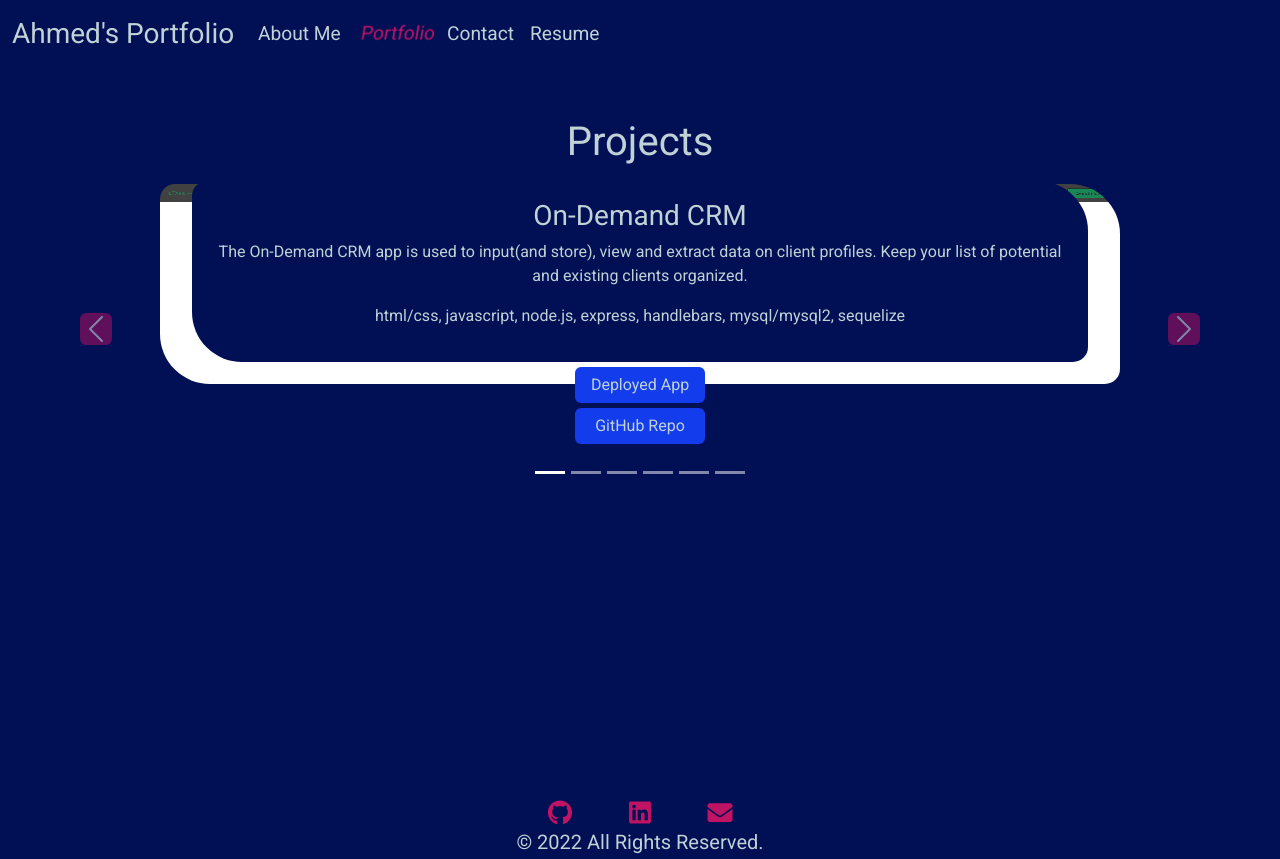
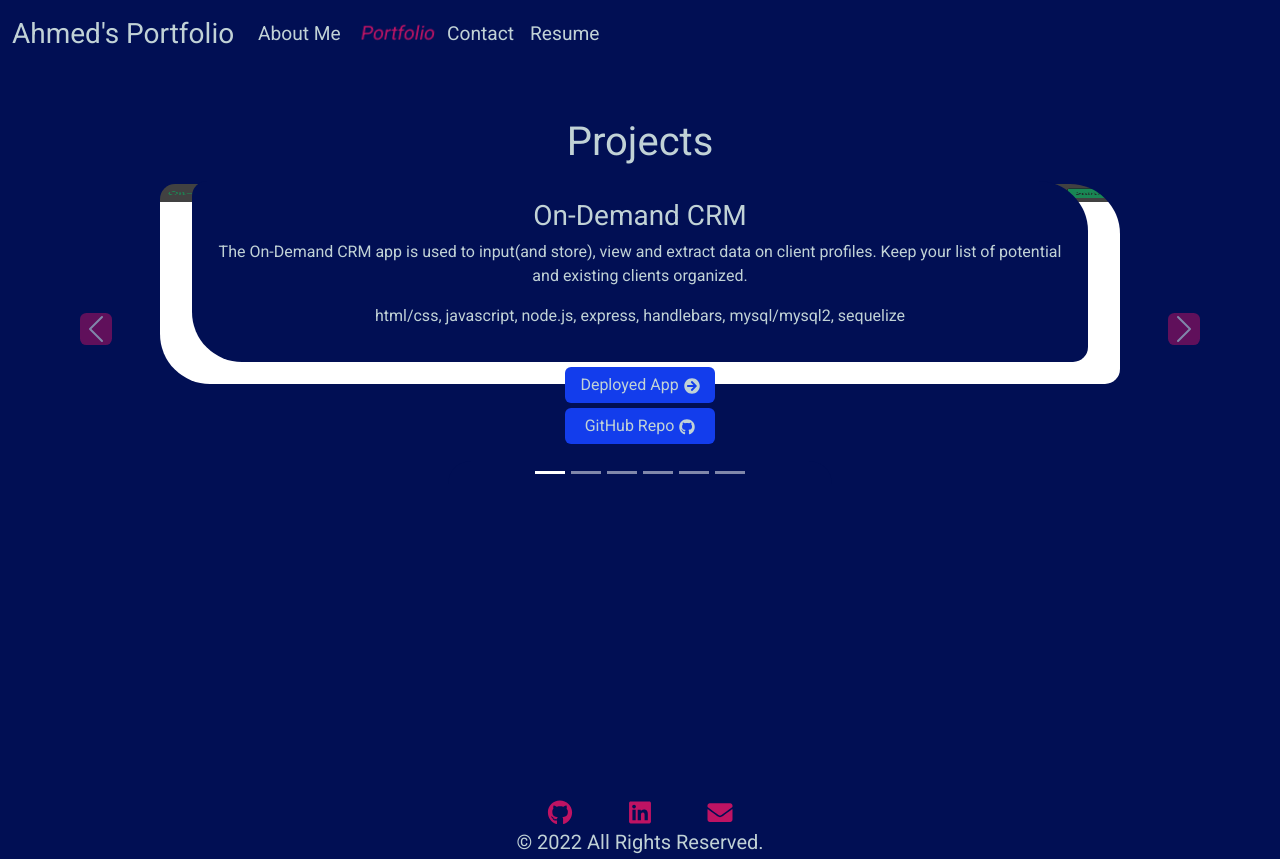
Before and after one commit to AhmedAlkh/react-portfolio, a React (Create React App) app in the folder my-app/: page / in a window 1280 px wide. Both pictures are taken after a click on the button "Portfolio". Built offline with nearby package versions, Linux system fonts and the light colour scheme.

Commit message:
added icons to buttons on portfolio page

```diff
--- a/my-app/public/styles.css
+++ b/my-app/public/styles.css
@@ -163,7 +163,7 @@ div.container {
 }
 
 .app-link, .gh-link {
-  width: 130px;
+  width: 150px;
   margin-top: 5px;
   transition: transform 0.2s!important; /* Animation for zoom in effect */
 }
@@ -186,6 +186,10 @@ div.container {
   background-color: #133dec!important;
   color: rgb(193, 210, 214)!important;
   border: none!important;
+}
+
+.btn-icon {
+  margin-left: 5px;
 }
 
 div .carousel-indicators {
--- a/my-app/src/components/Projects.js
+++ b/my-app/src/components/Projects.js
@@ -1,6 +1,8 @@
 import React from "react";
 import Carousel from "react-bootstrap/Carousel";
 import Button from 'react-bootstrap/Button';
+import { FaArrowCircleRight } from "react-icons/fa";
+import { FaGithub } from "react-icons/fa";
 
 function Project(props) {
   const currentProject = props.projects;
@@ -43,10 +45,12 @@ function Project(props) {
 	<div className="btn-container">
         <Button className="app-link" href={appLink} target="_blank" rel="noreferrer">
           Deployed App
+          <FaArrowCircleRight className="btn-icon"/>
         </Button>
 		<br></br>
         <Button className="gh-link" href={ghLink} target="_blank" rel="noreferrer">
           GitHub Repo
+          <FaGithub className="btn-icon"/>
         </Button>
 		</div>
       </Carousel.Caption>
```
